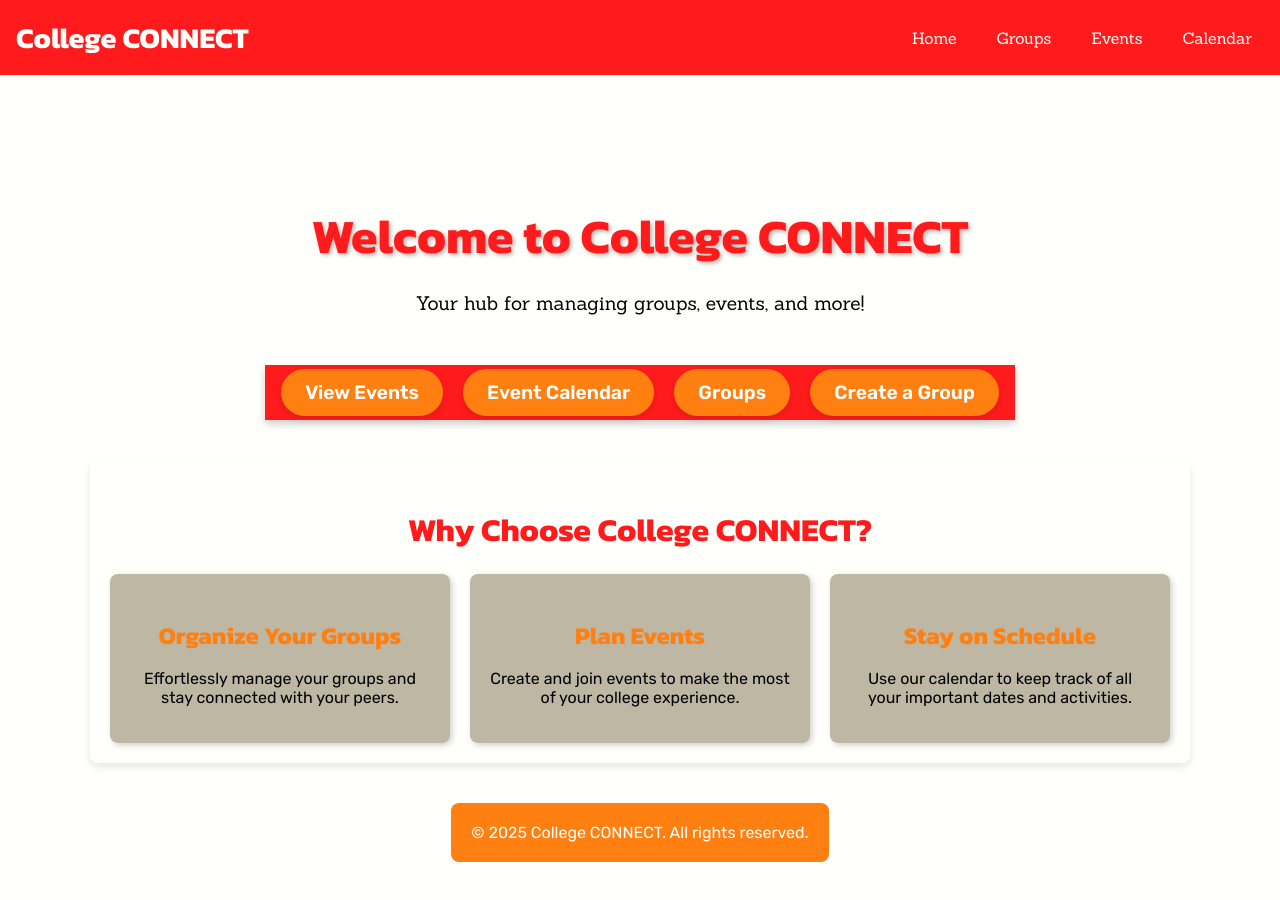
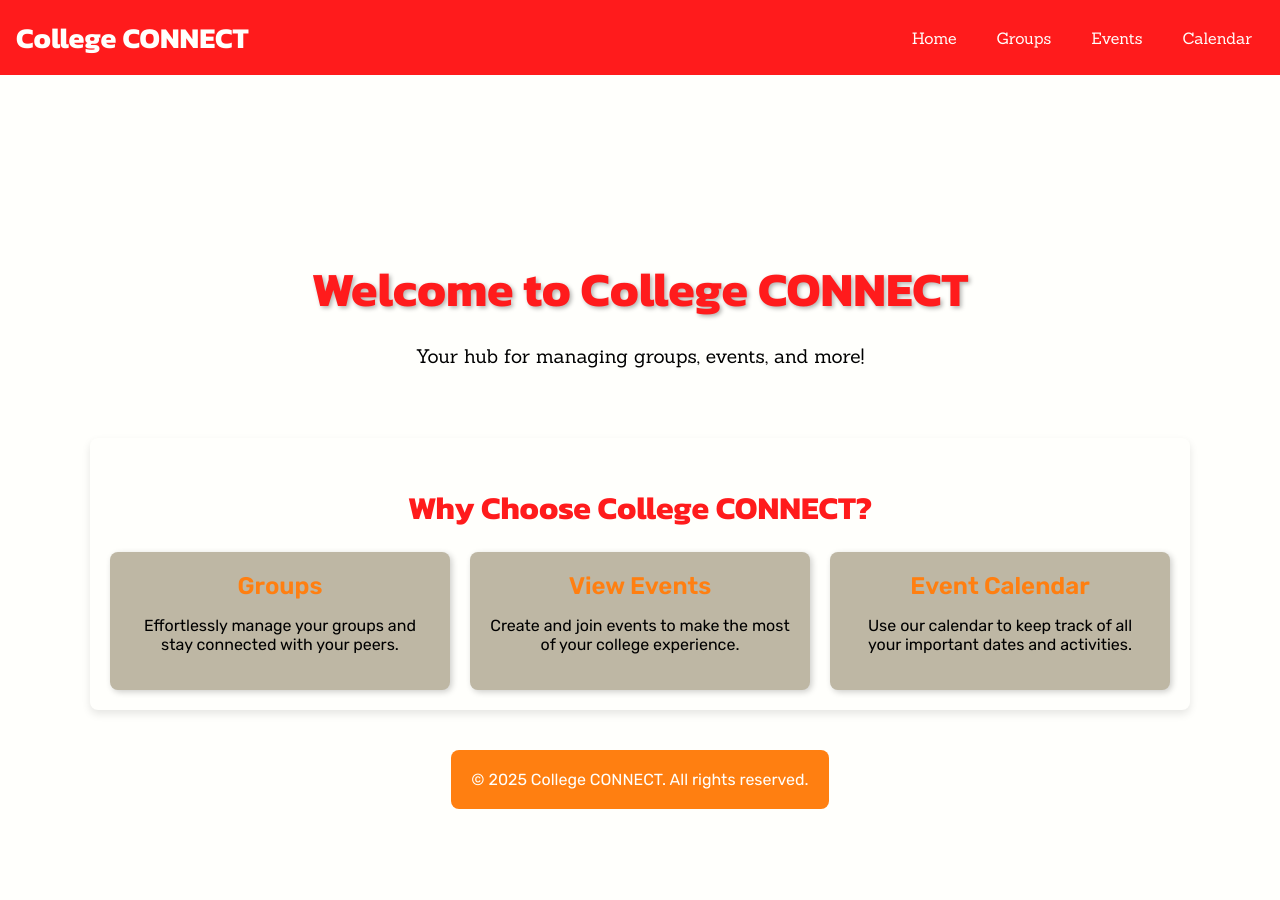
Before and after one commit to InedibleSpam/campusgroups-app, a React (Vite) app in the folder login-screen/: page /homepage in a window 1280 px wide. Shown: the top 900 px of the page. Built offline with nearby package versions, Linux system fonts and the light colour scheme.

Commit message:
updated homepage

```diff
--- a/login-screen/src/components/Homepage.jsx
+++ b/login-screen/src/components/Homepage.jsx
@@ -9,28 +9,19 @@ export default function Homepage() {
                 <p>Your hub for managing groups, events, and more!</p>
             </header>
 
-            <nav className="homepage-nav">
-                <ul>
-                    <li><Link to="/events">View Events</Link></li>
-                    <li><Link to="/calendar">Event Calendar</Link></li>
-                    <li><Link to="/grouphomepage">Groups</Link></li>
-                    <li><Link to="/create-group">Create a Group</Link></li>
-                </ul>
-            </nav>
-
             <div className="homepage-featured">
                 <h2>Why Choose College CONNECT?</h2>
                 <div className="featured-cards">
                     <div className="card">
-                        <h3>Organize Your Groups</h3>
+                        <span><Link to="/grouphomepage">Groups</Link></span>
                         <p>Effortlessly manage your groups and stay connected with your peers.</p>
                     </div>
                     <div className="card">
-                        <h3>Plan Events</h3>
+                        <span><Link to="/events">View Events</Link></span>
                         <p>Create and join events to make the most of your college experience.</p>
                     </div>
                     <div className="card">
-                        <h3>Stay on Schedule</h3>
+                        <span><Link to="/calendar">Event Calendar</Link></span>
                         <p>Use our calendar to keep track of all your important dates and activities.</p>
                     </div>
                 </div>
--- a/login-screen/src/stylesheets/homepage.css
+++ b/login-screen/src/stylesheets/homepage.css
@@ -131,7 +131,18 @@
     margin: 0;
     font-size: 1rem;
 }
+.featured-cards .card span a {
+    text-decoration: none;
+    font-size: 24px;
+    color: #ff7f11;
+    font-weight: 600;
+    font-family: 'Rubik', sans-serif;
+    transition: all 0.3s ease;
+}
 
+.featured-cards .card span a:hover {
+    text-decoration: underline;
+}
 @media (max-width: 768px) {
     .homepage-header h1 {
         font-size: 2.5rem;
```
Also changed, not shown: 1 other file (tests, documents, lock files or other folders).
